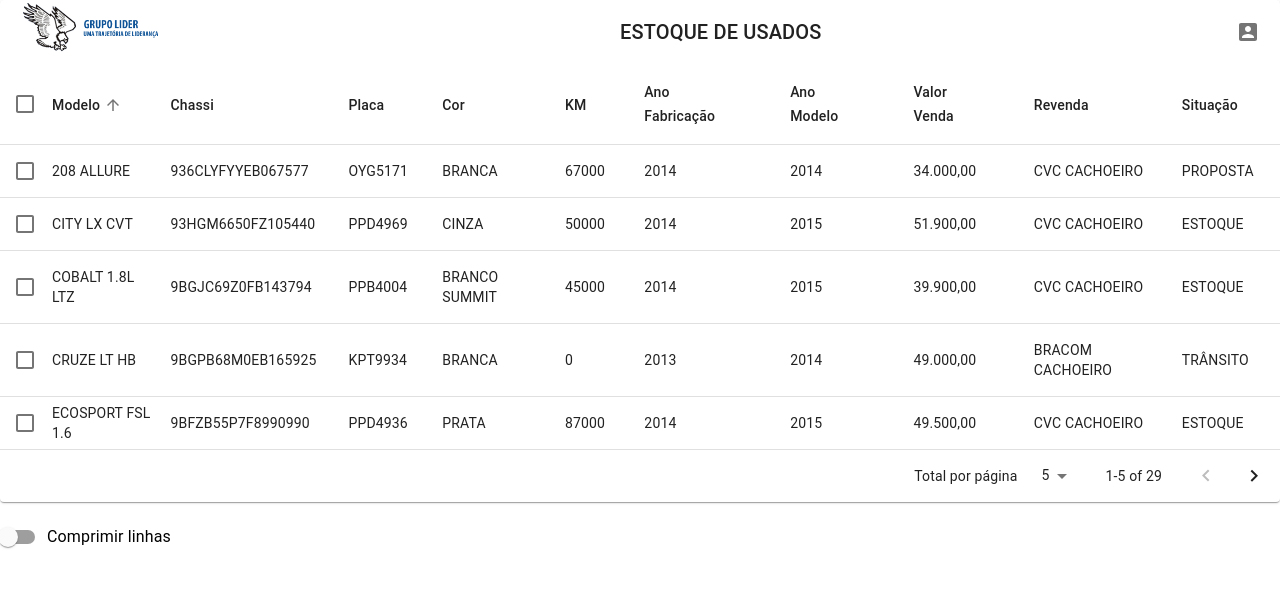
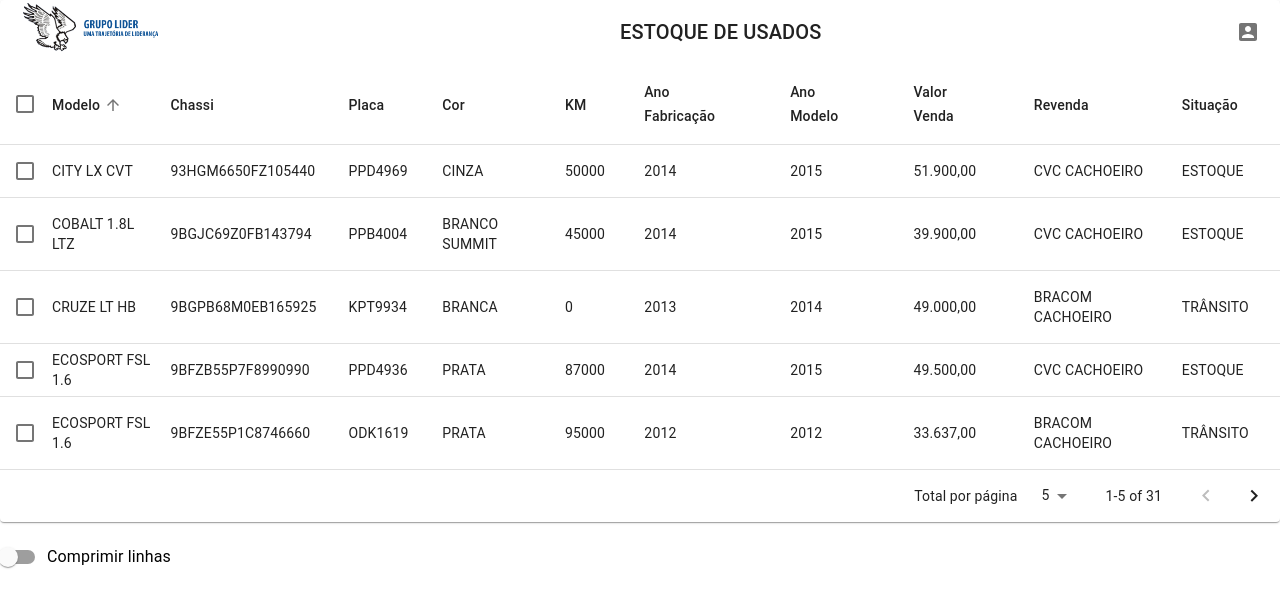
Before and after one commit to DevRaphaGitHub/controle-estoque-gl, a React (Create React App) app: page / in a window 1280 px wide. Shown: the top 608 px of the page. Built offline with nearby package versions, Linux system fonts and the light colour scheme.

Commit message:
Inclusão de veículos

```diff
--- a/src/App.js
+++ b/src/App.js
@@ -26,11 +26,11 @@
 }
 
 const rows = [
-  createData('208 ALLURE', '936CLYFYYEB067577', 'OYG5171', 'BRANCA', 67000,	2014,	2014,	'34.000,00', 'CVC CACHOEIRO', 'PROPOSTA'),
   createData('CITY LX CVT',	'93HGM6650FZ105440',	'PPD4969',	'CINZA', 50000,	2014,	2015,	'51.900,00', 'CVC CACHOEIRO', 'ESTOQUE'),
   createData('COBALT 1.8L LTZ',	'9BGJC69Z0FB143794',	'PPB4004',	'BRANCO SUMMIT', 45000,	2014,	2015,	'39.900,00', 'CVC CACHOEIRO', 'ESTOQUE'),
   createData('ECOSPORT FSL 1.6',	'9BFZB55P7F8990990',	'PPD4936',	'PRATA', 87000,	2014,	2015,	'49.500,00', 'CVC CACHOEIRO', 'ESTOQUE'),
   createData('ETIOS HB PLT15 AT',	'9BRK29BT2J0125638',	'PPU0016',	'PRATA', 77000,	2017,	2018,	'53.900,00', 'CVC CACHOEIRO', 'ESTOQUE'),
+  createData('FIESTA FLEX',	'9BFZF55A1E8081772',	'OYD6873',	'BRANCA',	64000,	2014,	2013,	'24.900,00', 'CVC CACHOEIRO', 'ESTOQUE'),
   createData('FIESTA HA 1.6L TI A',	'9BFZD55P7FB816656',	'PPF1270',	'BRANCA', 128718,	2015,	2015,	'41.500,00', 'BRACOM CACHOEIRO', 'ESTOQUE'),
   createData('GOL SPECIAL',	'9BWAA45U2GP503055',	'PPH8313',	'BRANCA', 38662,	2015,	2016,	'34.500,00', 'BRACOM CACHOEIRO', 'ESTOQUE'),
   createData('HB20 1.6A PREM',	'9BHBH51DBJP812694',	'QRC1474',	'BRANCA', 17000,	2017,	2018,	'61.900,00', 'CVC CACHOEIRO', 'ESTOQUE'),
@@ -38,6 +38,7 @@
   createData('HYUNDAI HB20 1.6',	'9BHBH51DBGP529144',	'PPN4200',	'PRETA', 51000,	2015,	2016,	'48.000,00', 'BRACOM CACHOEIRO', 'ESTOQUE'),
   createData('CRUZE LT HB',	'9BGPB68M0EB165925',	'KPT9934',	'BRANCA',	0,	2013,	2014,	'49.000,00', 'BRACOM CACHOEIRO', 'TRÂNSITO'),
   createData('ECOSPORT FSL 1.6',	'9BFZE55P1C8746660',	'ODK1619',	'PRATA',	95000,	2012,	2012,	'33.637,00', 'BRACOM CACHOEIRO', 'TRÂNSITO'),
+  createData('KA SE 1.0 HA  B',	'9BFZH55L7J8062181',	'LMM1196',	'BRANCA',	87000,	2018,	2017,	'38.000,00', 'BRACOM CACHOEIRO', 'TRÂNSITO'),
   createData('KA SE 1.0 HATCH',	'9BFZH55L3G8340731',	'PPN8526',	'PRATA',	35818,	2016,	2016,	'34.000,00', 'BRACOM CACHOEIRO', 'PROPOSTA'),
   createData('KA SE 1.0 HATCH',	'9BFZH55L4F8208057',	'PPF5F17',	'BRANCA',	70000,	2015,	2015,	'33.000,00', 'BRACOM CACHOEIRO', 'ESTOQUE'),
   createData('ONIX 1.0MT LS',	'9BGKR48G0GG289170',	'PPP6006',	'CINZA',	87000,	2016,	2016,	'35.000,00', 'CVC CACHOEIRO', 'ESTOQUE'),
@@ -47,6 +48,7 @@
   createData('PALIO ATTRACT 1.4',	'8AP19627MG4145603',	'PPM0A25',	'BRANCA',	80000,	2015,	2016,	'34.000,00', 'BRACOM CACHOEIRO', 'ESTOQUE'),
   createData('PALIO FIRE FLEX',	'9BD17164G85214667',	'MSC2746',	'VERMELHA',	96000,	2008,	2008,	'16.000,00', 'BRACOM CACHOEIRO', 'ESTOQUE'),
   createData('PRISMA 1.4MT LT',	'9BGKS69V0JG355027',	'PPY1571',	'CINZA',	51255,	2018,	2018,	'48.500,00', 'CVC CACHOEIRO', 'ESTOQUE'),
+  createData('PRISMA 1.4MT LT',	'9BGKS69L0EG301944',	'OYF0891',	'PRATA',	86700,	2014,	2014,	'41.900,00', 'CVC CACHOEIRO', 'ESTOQUE'),
   createData('RANGER CD LTD 4X4 3.2',	'8AFAR23L9GJ399354',	'PPG1667',	'PRETA',	148099,	2016,	2016,	'114.000,00', 'BRACOM CACHOEIRO', 'ESTOQUE'),
   createData('RANGER LTD CD 4A 32 C',	'8AFAR23L5JJ069511',	'PPX1410',	'BRANCA',	57000,	2018,	2018,	'143.580,00', 'BRACOM CACHOEIRO', 'TRÂNSITO'),
   createData('RANGER LTD CD4',	'8AFAR23L0HJ425521',	'PPK5E77',	'BRANCO',	130000,	2016,	2017,	'135.000,00', 'BRACOM CACHOEIRO', 'TRÂNSITO'),
```
Also changed, not shown: 1 other file (tests, documents, lock files or other folders).
